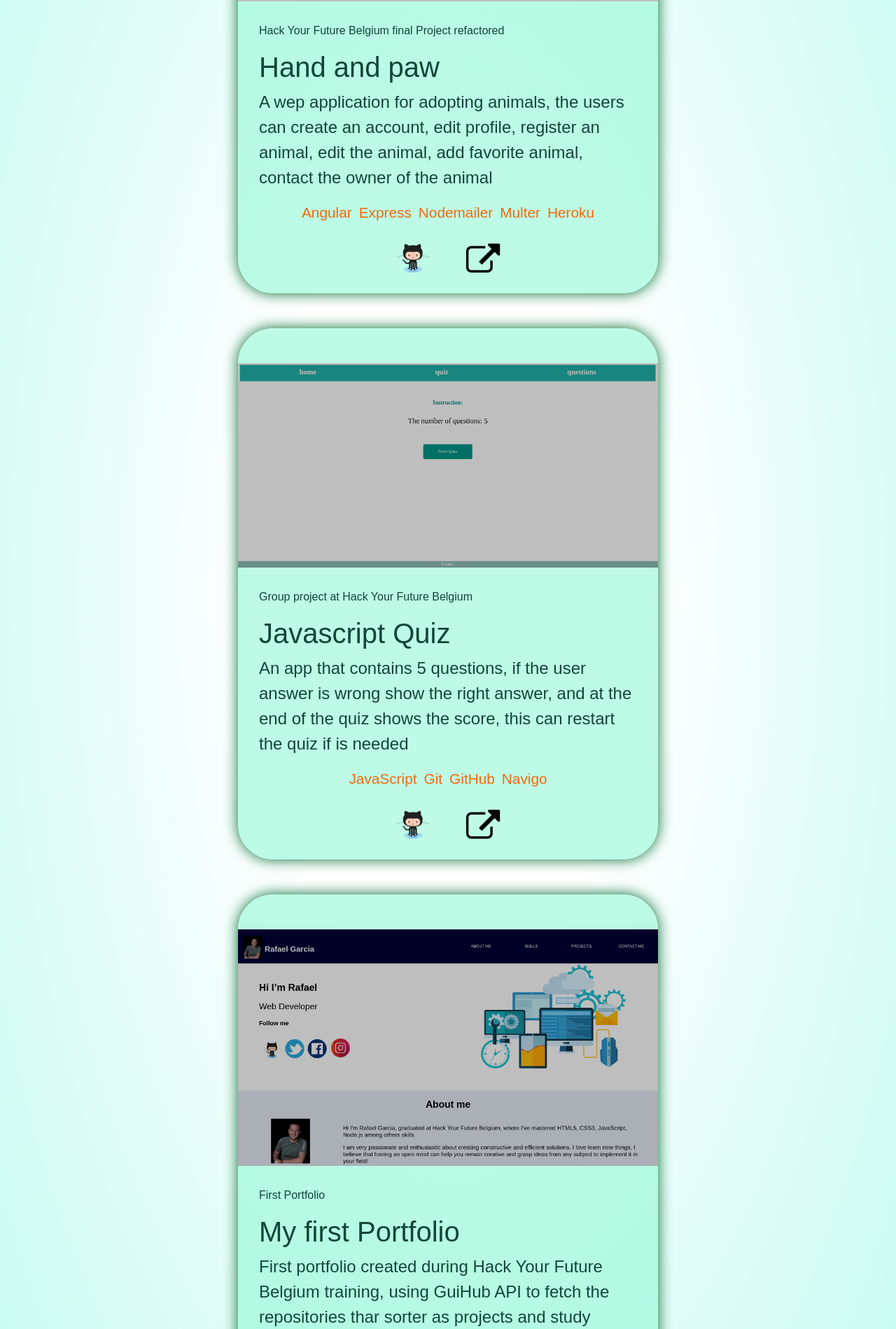
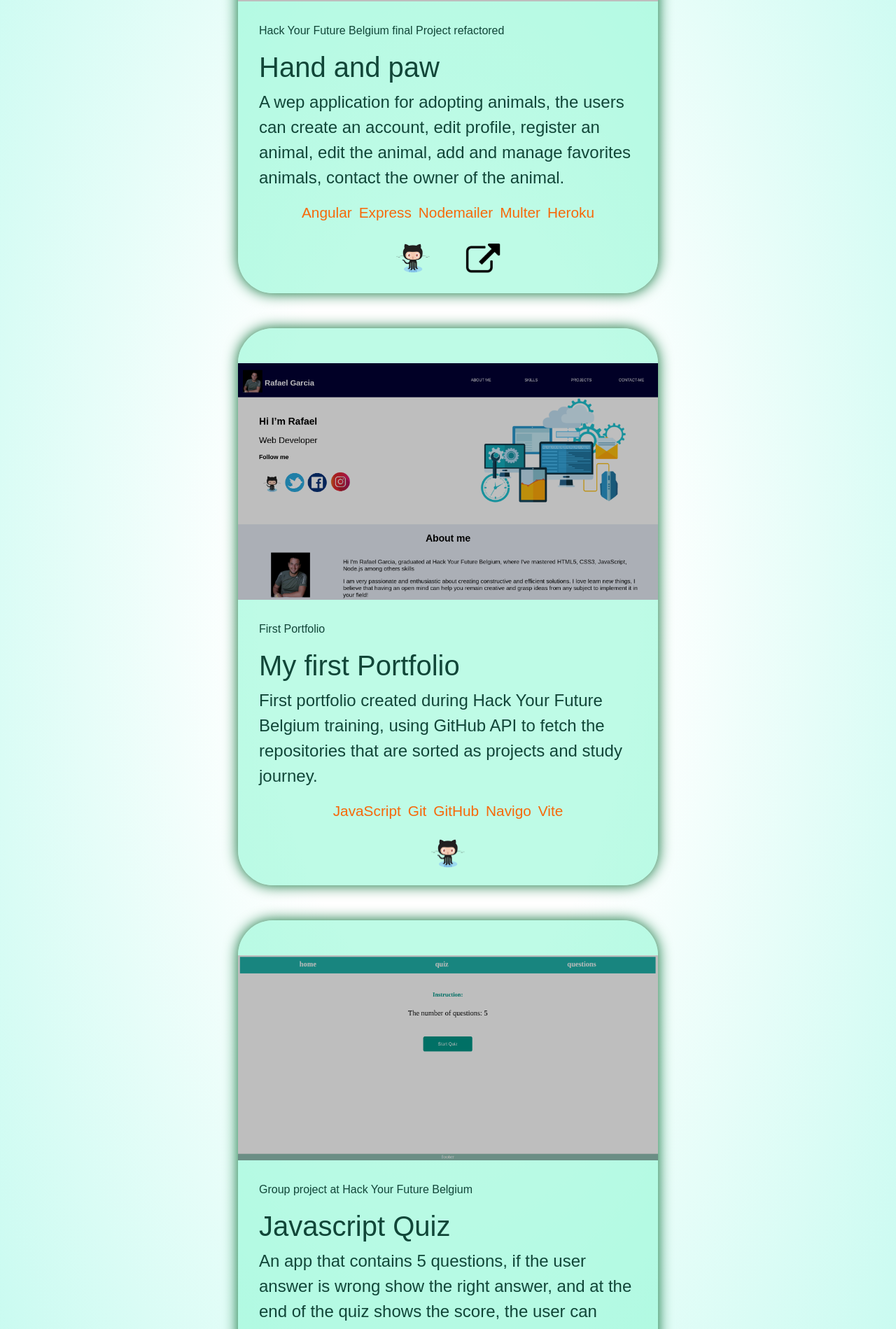
Before and after one commit to rago89/rago89.github.io, an Angular app: page /projects in a window 1280 px wide. Shown: the part 520-2419 px from the top of the page at 70% size. Built offline with nearby package versions, Linux system fonts and the light colour scheme.

Commit message:
fix spelling errors in projects, change order

```diff
--- a/src/app/components/layout/projects/projects.component.ts
+++ b/src/app/components/layout/projects/projects.component.ts
@@ -11,32 +11,31 @@ export class ProjectsComponent implements OnInit {
     {
       shortDescription: 'Hack Your Future Belgium final Project refactored',
       title: 'Hand and paw',
-      description: ` A wep application for adopting animals, the users can create an
-      account, edit profile, register an animal, edit the animal, add
-      favorite animal, contact the owner of the animal`,
+      description: `A wep application for adopting animals, the users can create an
+      account, edit profile, register an animal, edit the animal, add and manage
+      favorites animals, contact the owner of the animal.`,
       technologies: ['Angular', 'Express', 'Nodemailer', 'Multer', 'Heroku'],
       picture: '/assets/projects/hand-and-paw.png',
       githubUrl: 'https://github.com/rago89/hand-and-paw-angular',
       pageUrl: 'https://hand-and-paw.herokuapp.com/#/',
     },
     {
+      shortDescription: 'First Portfolio',
+      title: 'My first Portfolio',
+      description: `First portfolio created during Hack Your Future Belgium training, using GitHub API to fetch the repositories that are sorted as projects and study journey.`,
+      technologies: ['JavaScript', 'Git', 'GitHub', 'Navigo', 'Vite'],
+      picture: '/assets/projects/first-portfolio.png',
+      githubUrl: 'https://github.com/rago89/my_first_portfolio.github.io',
+      pageUrl: '',
+    },
+    {
       shortDescription: 'Group project at Hack Your Future Belgium',
       title: 'Javascript Quiz',
-      description: `An app that contains 5 questions, if the user answer is wrong show the right answer, and at the end of the quiz shows the score, this can restart the quiz if is needed`,
+      description: `An app that contains 5 questions, if the user answer is wrong show the right answer, and at the end of the quiz shows the score, the user can restart the quiz if he needs it.`,
       technologies: ['JavaScript', 'Git', 'GitHub', 'Navigo'],
       picture: '/assets/projects/javascript-quiz.png',
       githubUrl: 'https://github.com/rago89/javascript-quiz',
       pageUrl: 'https://rago89.github.io/javascript-quiz/',
-    },
-
-    {
-      shortDescription: 'First Portfolio',
-      title: 'My first Portfolio',
-      description: `First portfolio created during Hack Your Future Belgium training, using GuiHub API to fetch the repositories thar sorter as projects and study journey.`,
-      technologies: ['JavaScript', 'Git', 'GitHub', 'Navigo', 'Vite'],
-      picture: '/assets/projects/first-portfolio.png',
-      githubUrl: 'https://github.com/rago89/my_first_portfolio.github.io',
-      pageUrl: '',
     },
   ];
 
```
Also changed, not shown: 4 other files (tests, documents, lock files or other folders).
